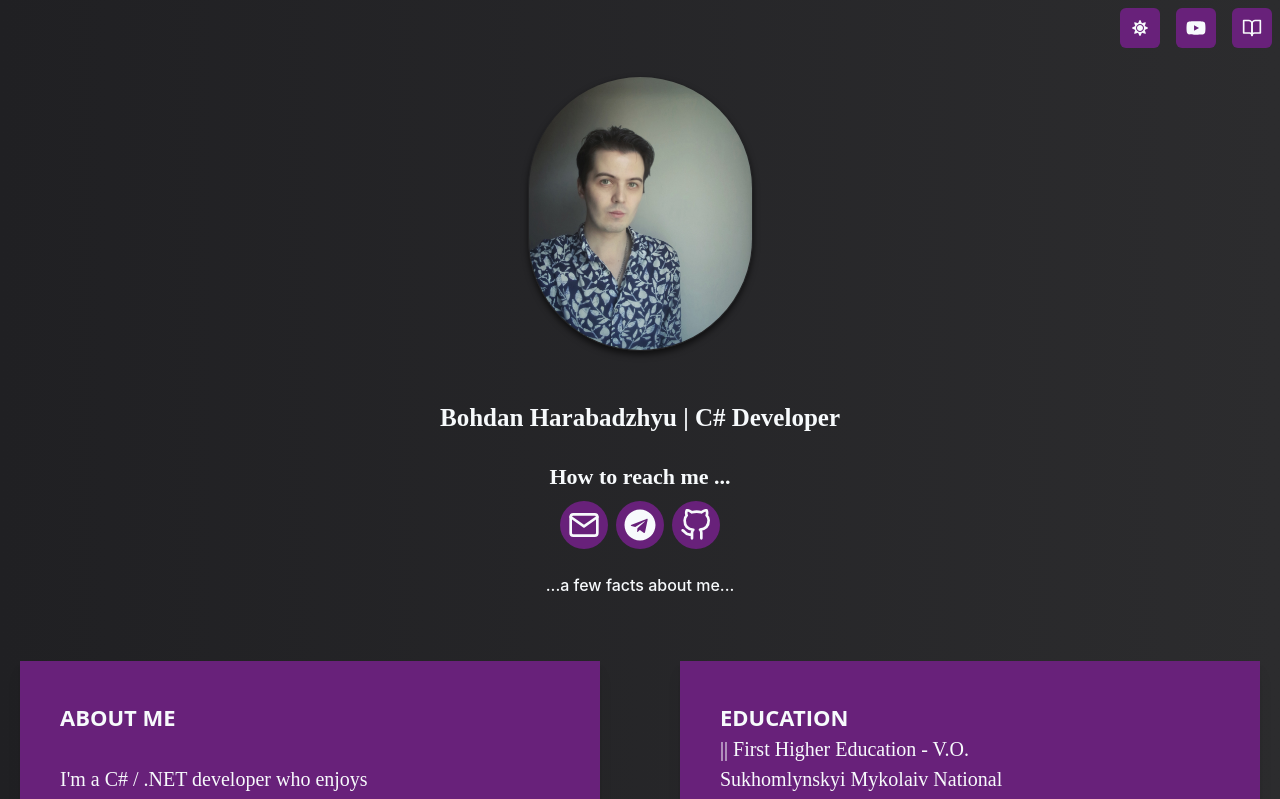
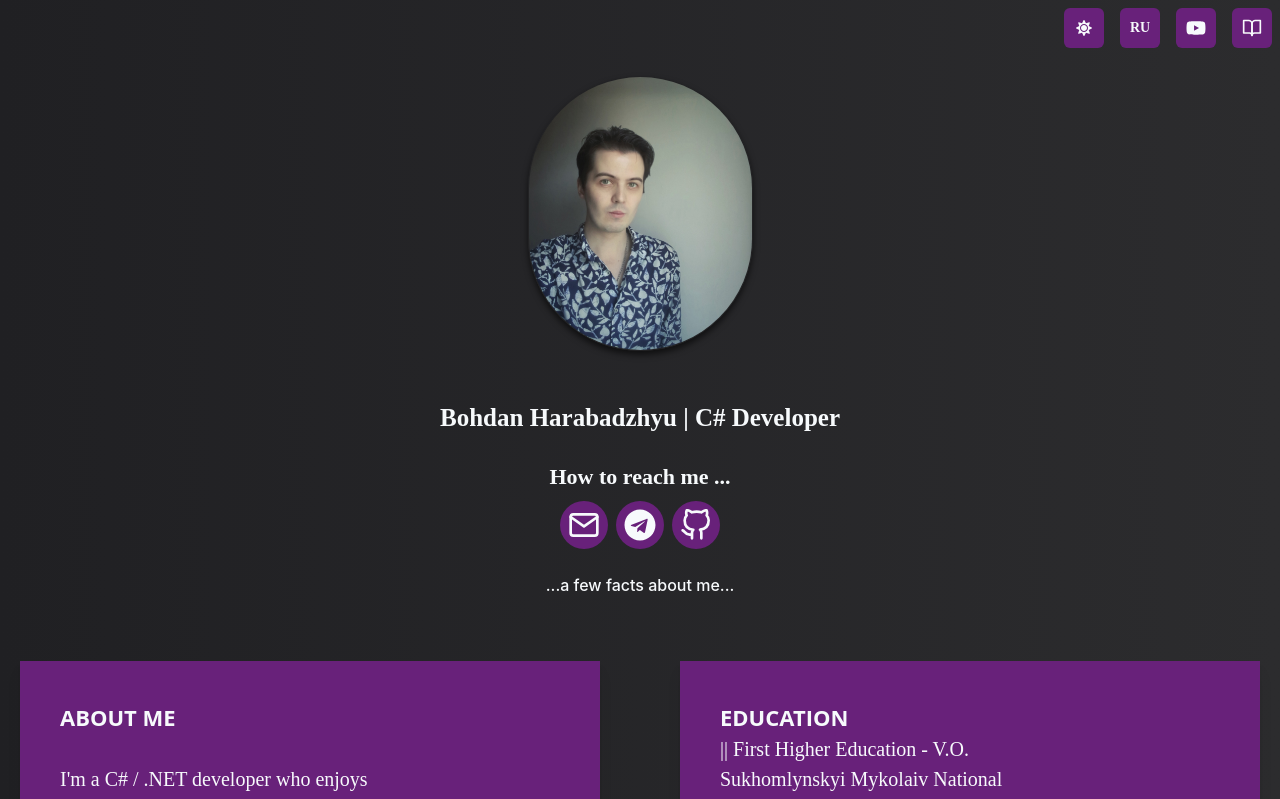
Before and after one commit to TheMysteriousStranger90/bohdan-harabadzhyu-homepage, a Next.js app: page / in a window 1280 px wide. Shown: the top 799 px of the page. Built offline with nearby package versions, Linux system fonts and the light colour scheme.

Commit message:
Add all translatable text in EN and RU

```diff
--- a/src/components/layout/Footer.tsx
+++ b/src/components/layout/Footer.tsx
@@ -1,12 +1,19 @@
 import React from 'react';
 import { Flex, Text } from '@chakra-ui/react';
+import { useLanguage } from '@/context/LanguageContext';
+import translations from '@/data/translations';
 
-const Footer: React.FC = () => (
-  <Flex align="center" justify="center" width="100%" pb={5}>
-    <Text align="center">
-      &copy; {new Date().getFullYear()} Bohdan Harabadzhyu. All rights reserved.
-    </Text>
-  </Flex>
-);
+const Footer: React.FC = () => {
+  const { language } = useLanguage();
+  const t = translations[language];
+
+  return (
+    <Flex align="center" justify="center" width="100%" pb={5}>
+      <Text align="center">
+        &copy; {new Date().getFullYear()} Bohdan Harabadzhyu. {t.footerRights}
+      </Text>
+    </Flex>
+  );
+};
 
 export default Footer;
--- a/src/components/sections/HeroSection.tsx
+++ b/src/components/sections/HeroSection.tsx
@@ -15,17 +15,31 @@ import ProfileSection from '@/components/sections/ProfileSection';
 import InfoCard from '@/components/sections/InfoCard';
 import ContactIcon from '@/components/ui/ContactIcon';
 import ThemeToggleButton from '@/components/ui/ThemeToggleButton';
+import LanguageToggleButton from '@/components/ui/LanguageToggleButton';
 import LinksMenuButton from '@/components/ui/LinksMenuButton';
 import YouTubeButton from '@/components/ui/YouTubeButton';
-import { MY_INFORMATION } from '@/data/myInformation';
+import { MY_PROJECTS } from '@/data/myInformation';
+import type { InfoItem } from '@/data/myInformation';
+import { useLanguage } from '@/context/LanguageContext';
+import translations from '@/data/translations';
 
 const HeroSection: React.FC = () => {
+  const { language } = useLanguage();
+  const t = translations[language];
+
   const textColor = useColorModeValue('#202023', '#f7fafc');
   const iconColor = useColorModeValue('#1363d2', '#68217a');
   const gradientBackground = useColorModeValue(
     'linear(to-r, #ebf3fc, #d1e7f8)',
     'linear(to-r, #202023, #2c2c2e)',
   );
+
+  const infoItems: InfoItem[] = [
+    { index: 1, title: t.infoTitles.aboutMe, content: t.infoContent.aboutMe, logo: './smile.svg' },
+    { index: 2, title: t.infoTitles.education, content: t.infoContent.education, logo: './book.svg' },
+    { index: 3, title: t.infoTitles.skills, content: t.infoContent.skills, logo: './cpu.svg' },
+    { index: 4, title: t.infoTitles.personalProjects, content: MY_PROJECTS, logo: './terminal.svg' },
+  ];
 
   return (
     <Flex
@@ -41,6 +55,7 @@ const HeroSection: React.FC = () => {
       <Box position="absolute" top={2} right={2}>
         <Stack direction="row" spacing={4}>
           <ThemeToggleButton />
+          <LanguageToggleButton />
           <YouTubeButton />
           <LinksMenuButton />
         </Stack>
@@ -50,11 +65,11 @@ const HeroSection: React.FC = () => {
         <ProfileSection profileSrc="./Photo.jpg" />
 
         <chakra.h3 fontFamily="Nunito" fontWeight="bold" fontSize={25} color={textColor}>
-          Bohdan Harabadzhyu | C# Developer
+          Bohdan Harabadzhyu | {t.heroSubtitle}
         </chakra.h3>
 
         <chakra.h1 py={6} fontSize={22} fontFamily="Nunito" fontWeight={600} color={textColor}>
-          How to reach me ...
+          {t.reachMe}
           <Stack
             aria-label="Contact information"
             alignItems="center"
@@ -91,12 +106,12 @@ const HeroSection: React.FC = () => {
           fontWeight="medium"
           color={textColor}
         >
-          ...a few facts about me...
+          {t.factsAboutMe}
         </chakra.h2>
       </Box>
 
       <SimpleGrid columns={{ base: 1, xl: 2 }} spacing="20" mt={16} mx="auto">
-        {MY_INFORMATION.map((cardInfo) => (
+        {infoItems.map((cardInfo) => (
           <InfoCard key={cardInfo.index} {...cardInfo} />
         ))}
       </SimpleGrid>
--- /dev/null
+++ b/src/components/ui/LanguageToggleButton.tsx
@@ -0,0 +1,29 @@
+import React from 'react';
+import { Button, useColorModeValue } from '@chakra-ui/react';
+import { useLanguage } from '@/context/LanguageContext';
+
+const LanguageToggleButton: React.FC = () => {
+  const { language, toggleLanguage } = useLanguage();
+  const buttonBackground = useColorModeValue('#1363d2', '#68217a');
+  const buttonColor = useColorModeValue('#202023', '#f7fafc');
+
+  return (
+    <Button
+      aria-label="Toggle language"
+      onClick={toggleLanguage}
+      color={buttonColor}
+      backgroundColor={buttonBackground}
+      fontFamily="Nunito"
+      fontWeight="bold"
+      fontSize="sm"
+      minW="2.5rem"
+      h="2.5rem"
+      px={2}
+      _hover={{ opacity: 0.85, backgroundColor: buttonBackground }}
+    >
+      {language === 'en' ? 'RU' : 'EN'}
+    </Button>
+  );
+};
+
+export default LanguageToggleButton;
--- /dev/null
+++ b/src/context/LanguageContext.tsx
@@ -0,0 +1,26 @@
+import React, { createContext, useContext, useState } from 'react';
+
+export type Language = 'en' | 'ru';
+
+interface LanguageContextType {
+  language: Language;
+  toggleLanguage: () => void;
+}
+
+const LanguageContext = createContext<LanguageContextType>({
+  language: 'en',
+  toggleLanguage: () => {},
+});
+
+export const LanguageProvider: React.FC<{ children: React.ReactNode }> = ({ children }) => {
+  const [language, setLanguage] = useState<Language>('en');
+  const toggleLanguage = () => setLanguage(prev => (prev === 'en' ? 'ru' : 'en'));
+
+  return (
+    <LanguageContext.Provider value={{ language, toggleLanguage }}>
+      {children}
+    </LanguageContext.Provider>
+  );
+};
+
+export const useLanguage = () => useContext(LanguageContext);
--- a/src/data/myInformation.ts
+++ b/src/data/myInformation.ts
@@ -10,29 +10,7 @@ export interface InfoItem {
   logo: string;
 }
 
-export const MY_INFORMATION: InfoItem[] = [
-  {
-    index: 1,
-    title: 'ABOUT ME',
-    content: 'I\'m a C# / .NET developer who enjoys turning complex requirements into clean, maintainable solutions. My background spans microservices, REST APIs and desktop apps — including several titles published in the Microsoft Store. I\'m always looking for opportunities to build something meaningful.',
-    logo: './smile.svg',
-  },
-  {
-    index: 2,
-    title: 'EDUCATION',
-    content: '|| First Higher Education - V.O. Sukhomlynskyi Mykolaiv National University (Ethnology. Obtained qualification: Master Degree. 2017) || Second Higher Education - Admiral Makarov National University of Shipbuilding (Computer sciences. Obtained qualification: Bachelor Degree. 2021) ||',
-    logo: './book.svg',
-  },
-  {
-    index: 3,
-    title: 'SKILLS',
-    content: '|| Programming languages: C#, TypeScript, SQL || Frameworks: ASP.NET Core, Entity Framework, Blazor, Angular, Avalonia UI || Database: MSSQL || ',
-    logo: './cpu.svg',
-  },
-  {
-    index: 4,
-    title: 'PERSONAL PROJECTS',
-    content: [
+export const MY_PROJECTS: Project[] = [
   { name: 'AzioVoiceRecorder', url: 'https://apps.microsoft.com/detail/9PP795T0KSFP' },
   { name: 'AzioSpeech', url: 'https://apps.microsoft.com/detail/9PFV5DG73198' },
   { name: 'AzioWhisperFTP', url: 'https://apps.microsoft.com/detail/9N73GM6JPBXZ' },
@@ -51,7 +29,4 @@ export const MY_INFORMATION: InfoItem[] = [
   { name: 'FileConversionLibrary', url: 'https://www.nuget.org/packages/FileConversionLibrary' },
   { name: 'SaveEditorForPathologic2', url: 'https://www.nexusmods.com/pathologic2/mods/27' },
   { name: 'TheLighthouseWavesPlayer', url: 'https://github.com/walk-away/TheLighthouseWavesPlayer' },
-    ],
-    logo: './terminal.svg',
-  },
 ];
--- /dev/null
+++ b/src/data/translations.ts
@@ -0,0 +1,40 @@
+export type Language = 'en' | 'ru';
+
+const translations = {
+  en: {
+    heroSubtitle: 'C# Developer',
+    reachMe: 'How to reach me ...',
+    factsAboutMe: '...a few facts about me...',
+    footerRights: 'All rights reserved.',
+    infoTitles: {
+      aboutMe: 'ABOUT ME',
+      education: 'EDUCATION',
+      skills: 'SKILLS',
+      personalProjects: 'PERSONAL PROJECTS',
+    },
+    infoContent: {
+      aboutMe: "I'm a C# / .NET developer who enjoys turning complex requirements into clean, maintainable solutions. My background spans microservices, REST APIs and desktop apps — including several titles published in the Microsoft Store. I'm always looking for opportunities to build something meaningful.",
+      education: '|| First Higher Education - V.O. Sukhomlynskyi Mykolaiv National University (Ethnology. Obtained qualification: Master Degree. 2017) || Second Higher Education - Admiral Makarov National University of Shipbuilding (Computer sciences. Obtained qualification: Bachelor Degree. 2021) ||',
+      skills: '|| Programming languages: C#, TypeScript, SQL || Frameworks: ASP.NET Core, Entity Framework, Blazor, Angular, Avalonia UI || Database: MSSQL ||',
+    },
+  },
+  ru: {
+    heroSubtitle: 'C# Разработчик',
+    reachMe: 'Как связаться со мной ...',
+    factsAboutMe: '...несколько фактов обо мне...',
+    footerRights: 'Все права защищены.',
+    infoTitles: {
+      aboutMe: 'ОБО МНЕ',
+      education: 'ОБРАЗОВАНИЕ',
+      skills: 'НАВЫКИ',
+      personalProjects: 'ЛИЧНЫЕ ПРОЕКТЫ',
+    },
+    infoContent: {
+      aboutMe: 'Я C# / .NET разработчик, которому нравится превращать сложные требования в чистые и поддерживаемые решения. Мой опыт охватывает микросервисы, REST API и настольные приложения — включая несколько проектов, опубликованных в Microsoft Store. Я всегда ищу возможности создавать что-то значимое.',
+      education: '|| Первое высшее образование - Николаевский национальный университет им. В.А. Сухомлинского (Этнология. Квалификация: Магистр. 2017) || Второе высшее образование - Национальный университет кораблестроения им. адмирала Макарова (Компьютерные науки. Квалификация: Бакалавр. 2021) ||',
+      skills: '|| Языки программирования: C#, TypeScript, SQL || Фреймворки: ASP.NET Core, Entity Framework, Blazor, Angular, Avalonia UI || База данных: MSSQL ||',
+    },
+  },
+} as const;
+
+export default translations;
--- a/src/pages/_app.tsx
+++ b/src/pages/_app.tsx
@@ -3,10 +3,13 @@ import { type AppProps } from 'next/app';
 import { ChakraProvider } from '@chakra-ui/react';
 import theme from '@/theme';
 import '@/styles/globals.css';
+import { LanguageProvider } from '@/context/LanguageContext';
 
 const App: React.FC<AppProps> = ({ Component, pageProps }) => (
   <ChakraProvider theme={theme}>
-    <Component {...pageProps} />
+    <LanguageProvider>
+      <Component {...pageProps} />
+    </LanguageProvider>
   </ChakraProvider>
 );
 
```
Lines whose indentation alone changed are shown as unchanged.
